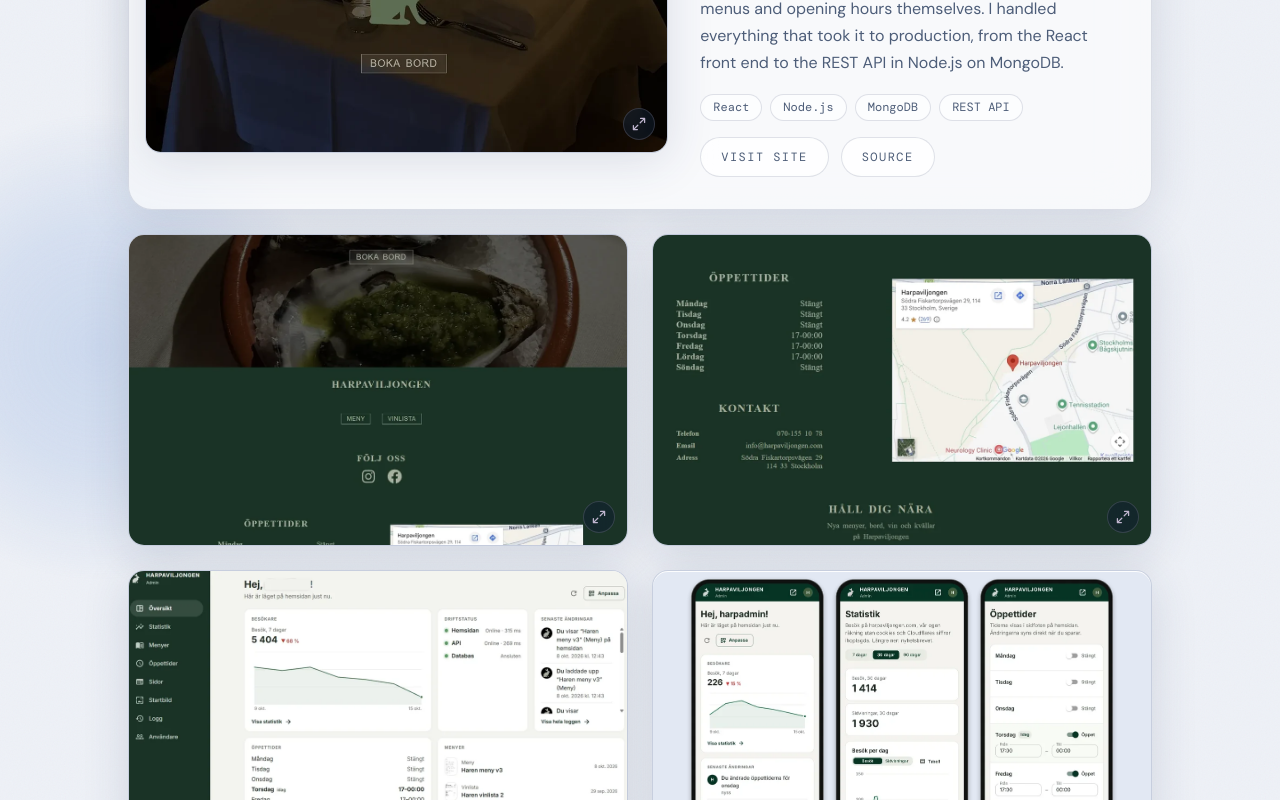
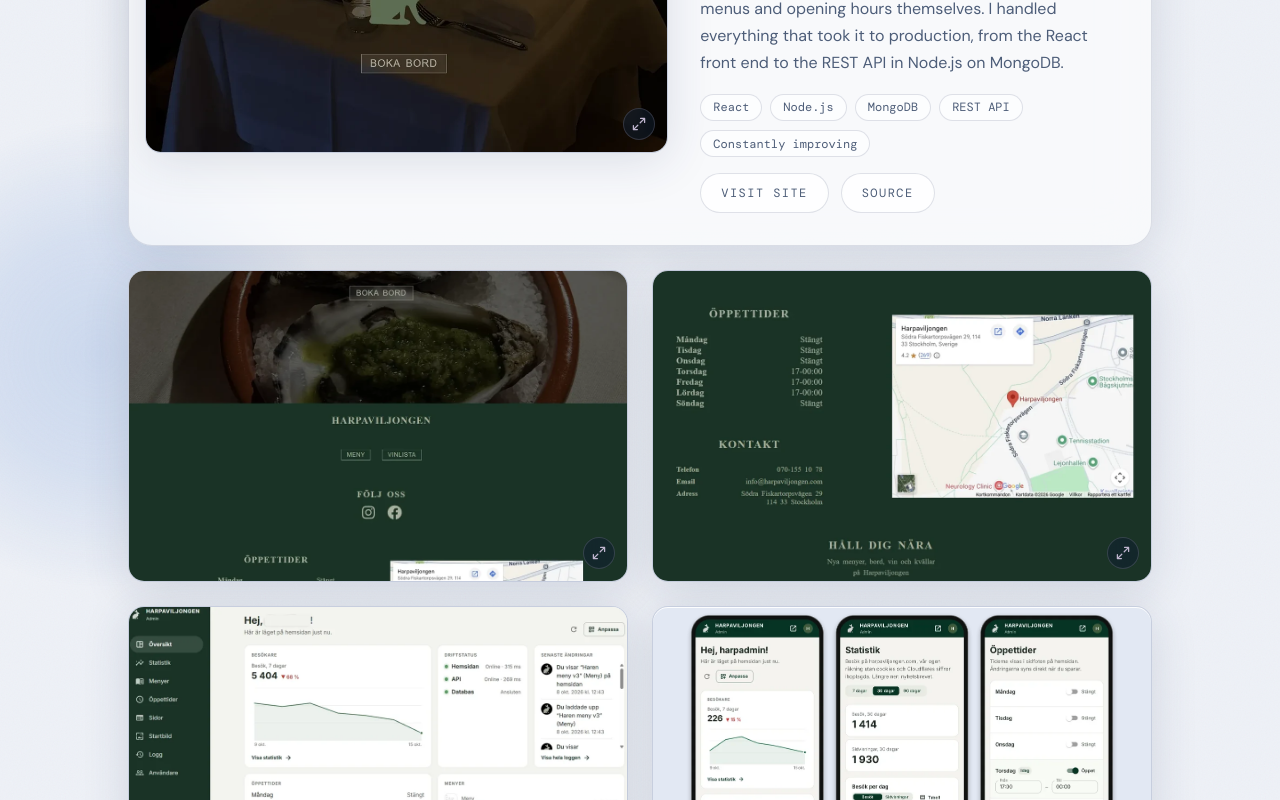
Before and after one commit to DavidAkerlind/portfolio_page, a React (Vite) app: page / in a window 1280 px wide. Shown: the part 1180-1980 px from the top of the page. Built offline with nearby package versions, Linux system fonts and the light colour scheme.

Commit message:
Tag Harpaviljongen and the portfolio as constantly improving
Co-Authored-By: Claude Sonnet 5.5 <noreply@anthropic.com>
Claude-Session: https://claude.ai/code/session_01V2AXfnzt3cR9dUYPQ3F8Te

```diff
--- a/src/data/projects.js
+++ b/src/data/projects.js
@@ -16,7 +16,7 @@ export const projects = [
 		period: 'June 2025',
 		description:
 			'A complete website solution for a Stockholm restaurant: a public site and an admin panel where the staff update menus and opening hours themselves. I handled everything that took it to production, from the React front end to the REST API in Node.js on MongoDB.',
-		tags: ['React', 'Node.js', 'MongoDB', 'REST API'],
+		tags: ['React', 'Node.js', 'MongoDB', 'REST API', 'Constantly improving'],
 		links: [
 			{ label: 'Visit site', href: 'https://www.harpaviljongen.com' },
 			{ label: 'Source', href: 'https://github.com/DavidAkerlind/harpaviljongen' },
@@ -53,7 +53,7 @@ export const projects = [
 		period: '2026',
 		description:
 			'The site you are looking at: a simple, glassy React site with its own small design system, hosted on Cloudflare.',
-		tags: ['React', 'Vite', 'CSS', 'Cloudflare'],
+		tags: ['React', 'Vite', 'CSS', 'Cloudflare', 'Constantly improving'],
 		links: [
 			{
 				label: 'Source',
--- a/src/i18n/sv.js
+++ b/src/i18n/sv.js
@@ -7,6 +7,7 @@ export const sv = {
 			period: 'juni 2025',
 			description:
 				'En komplett hemsidelösning för en restaurang i Stockholm: en publik sida och en adminpanel där personalen själva uppdaterar menyer och öppettider. Jag stod för allt som tog den till produktion, från React-frontenden till REST-API:t i Node.js på MongoDB.',
+			tags: ['React', 'Node.js', 'MongoDB', 'REST API', 'Ständigt under förbättring'],
 			links: [{ label: 'Besök sidan' }, { label: 'Källkod' }],
 			imageAlt:
 				'Harpaviljongens startsida: ett dukat bord i ett dunkelt matsalsrum med en grön harlogotyp och knappen Boka bord',
@@ -29,6 +30,7 @@ export const sv = {
 			title: 'Den här portfolion',
 			description:
 				'Sidan du tittar på just nu: en enkel, glasig React-sida med ett eget litet designsystem, hostad på Cloudflare.',
+			tags: ['React', 'Vite', 'CSS', 'Cloudflare', 'Ständigt under förbättring'],
 			links: [{ label: 'Källkod' }],
 			imageAlt:
 				'Startsidan på den här portfolion, med ett glashuvud, namnet David Åkerlind och ett porträttfoto',
```
